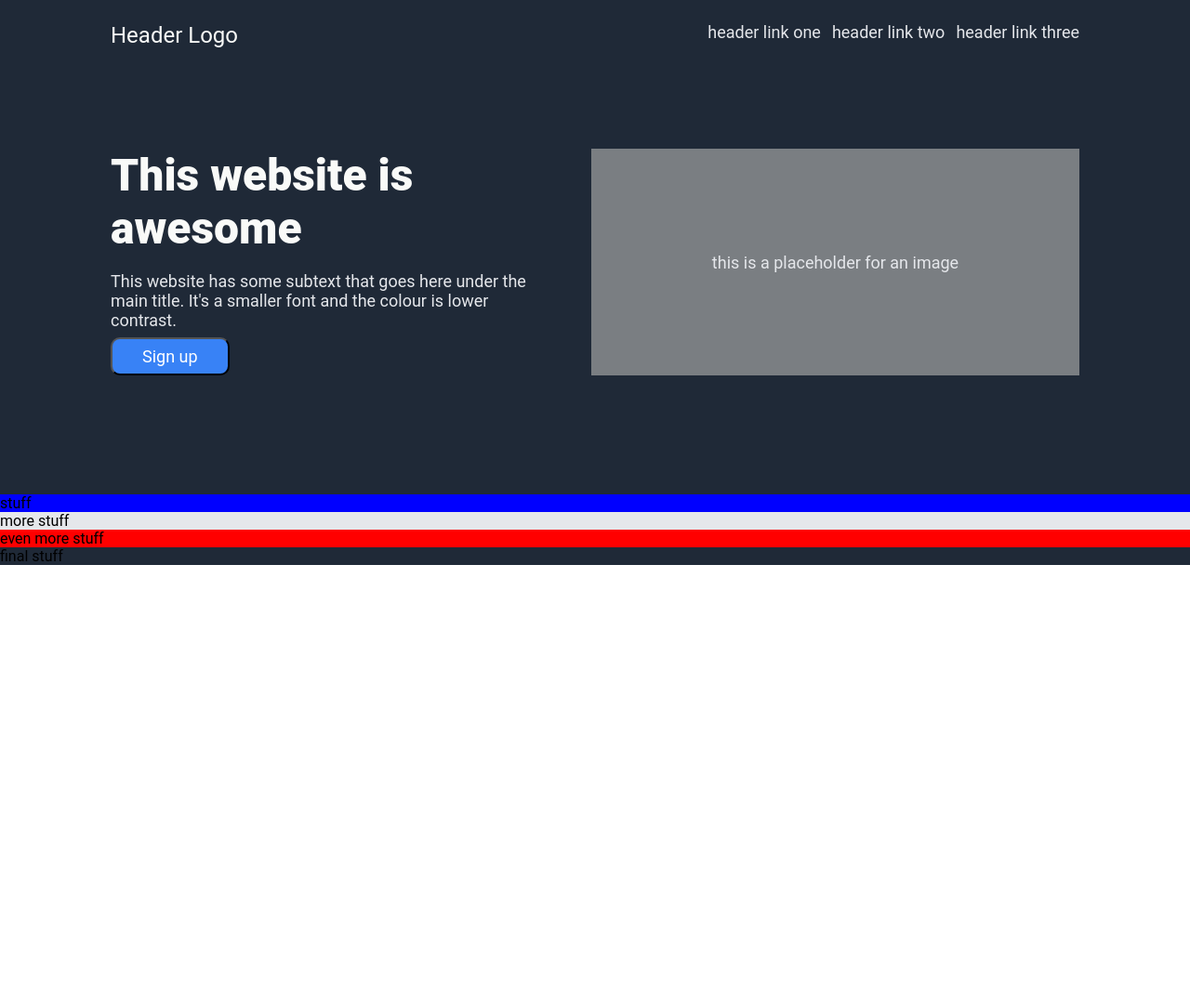
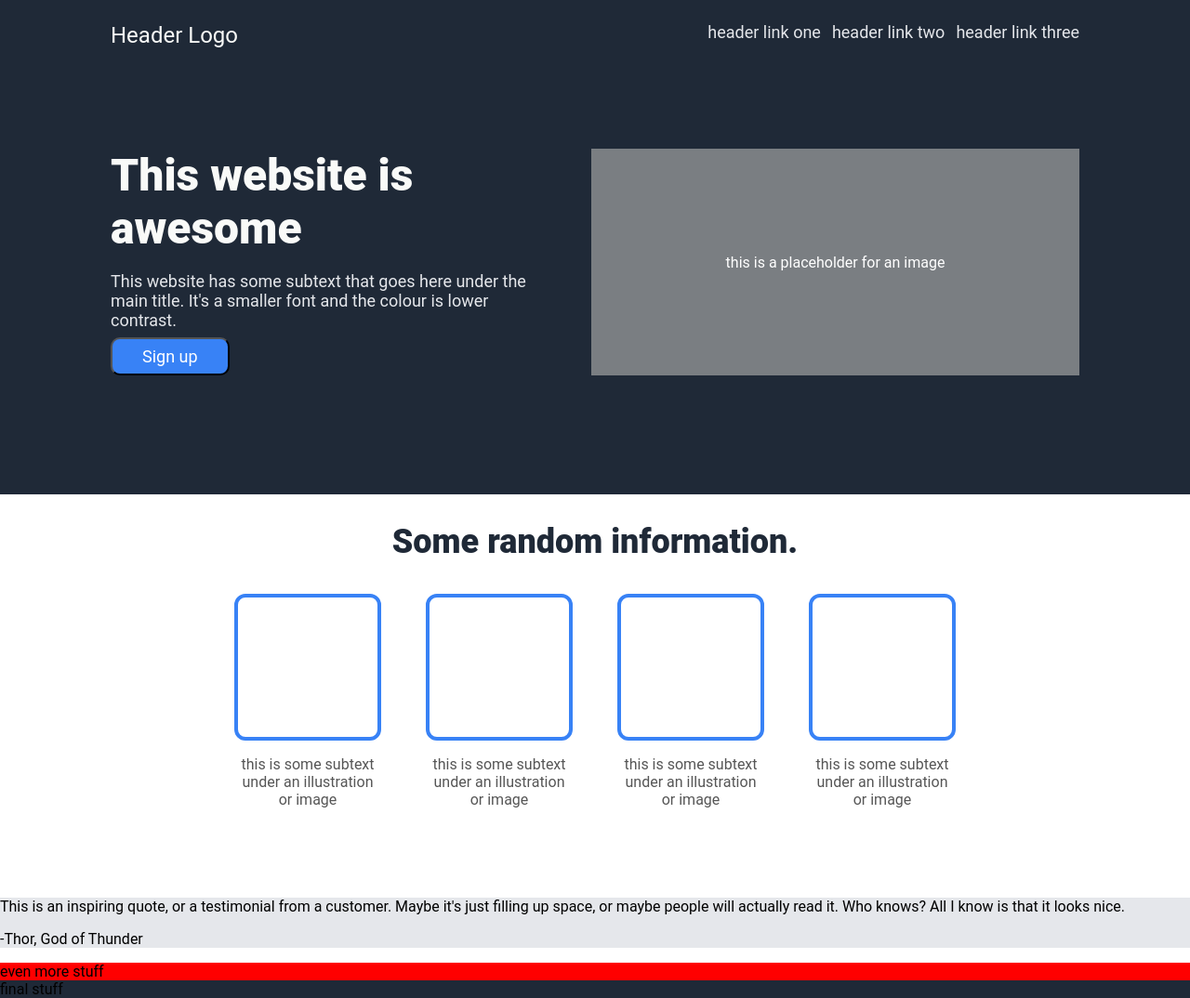
Before and after one commit to Allan-Flower/landing-page, a plain HTML site: page index.html in a window 1280 px wide. Shown: the whole page at 93% size. Before the commit the page ends 800 px from the top, so only its background shows below. Drawn offline with Linux system fonts and the light colour scheme.

Commit message:
format section 2, add content to sections 2 and quote section

```diff
--- a/index.html
+++ b/index.html
@@ -28,10 +28,29 @@
         </div>
     </div>
     <div class="section-2">
-        stuff
+        <h2>Some random information.</h2>
+        <div class="four-images">
+            <div class="one-image">
+                <div class="stock-image"></div>
+                <p class="image-subtext">this is some subtext under an illustration or image</p>
+            </div>
+            <div class="one-image">
+                <div class="stock-image"></div>
+                <p class="image-subtext">this is some subtext under an illustration or image</p>
+            </div>
+            <div class="one-image">
+                <div class="stock-image"></div>
+                <p class="image-subtext">this is some subtext under an illustration or image</p>
+            </div>
+            <div class="one-image">
+                <div class="stock-image"></div>
+                <p class="image-subtext">this is some subtext under an illustration or image</p>
+            </div>
+        </div>
     </div>
     <div class="quote-section">
-        more stuff
+        <p class="quote">This is an inspiring quote, or a testimonial from a customer. Maybe it's just filling up space, or maybe people will actually read it. Who knows? All I know is that it looks nice.</p>
+        <p class="author">-Thor, God of Thunder</p>
     </div>
     <div class="call-to-action">
         even more stuff
--- a/styles.css
+++ b/styles.css
@@ -47,7 +47,7 @@ ul{
 
 }
 
-li, p{
+li, .subtext{
     font-size: 18px;
     color: #E5E7EB;
 }
@@ -86,7 +86,41 @@ button{
 }
 
 .section-2{
-    background-color: blue;
+    background-color: white;
+}
+
+.section-2 h2{
+    font-size: 36px;
+    color: #1f2937;
+    font-weight: 900;
+    text-align: center;
+    margin-bottom: 35px;
+}
+
+.four-images{
+    display: flex;
+    justify-content: center;
+    gap: 48px;
+    margin-bottom: 80px;
+}
+
+.one-image{
+    display: flex;
+    flex-direction: column;
+    align-items: center;
+}
+
+.stock-image{
+    width: 150px;
+    height: 150px;
+    border: 4px solid #3882F6;
+    border-radius: 12px;
+}
+
+.image-subtext{
+    width: 150px;
+    color: rgb(86, 86, 86);
+    text-align: center;
 }
 
 .quote-section{
```
